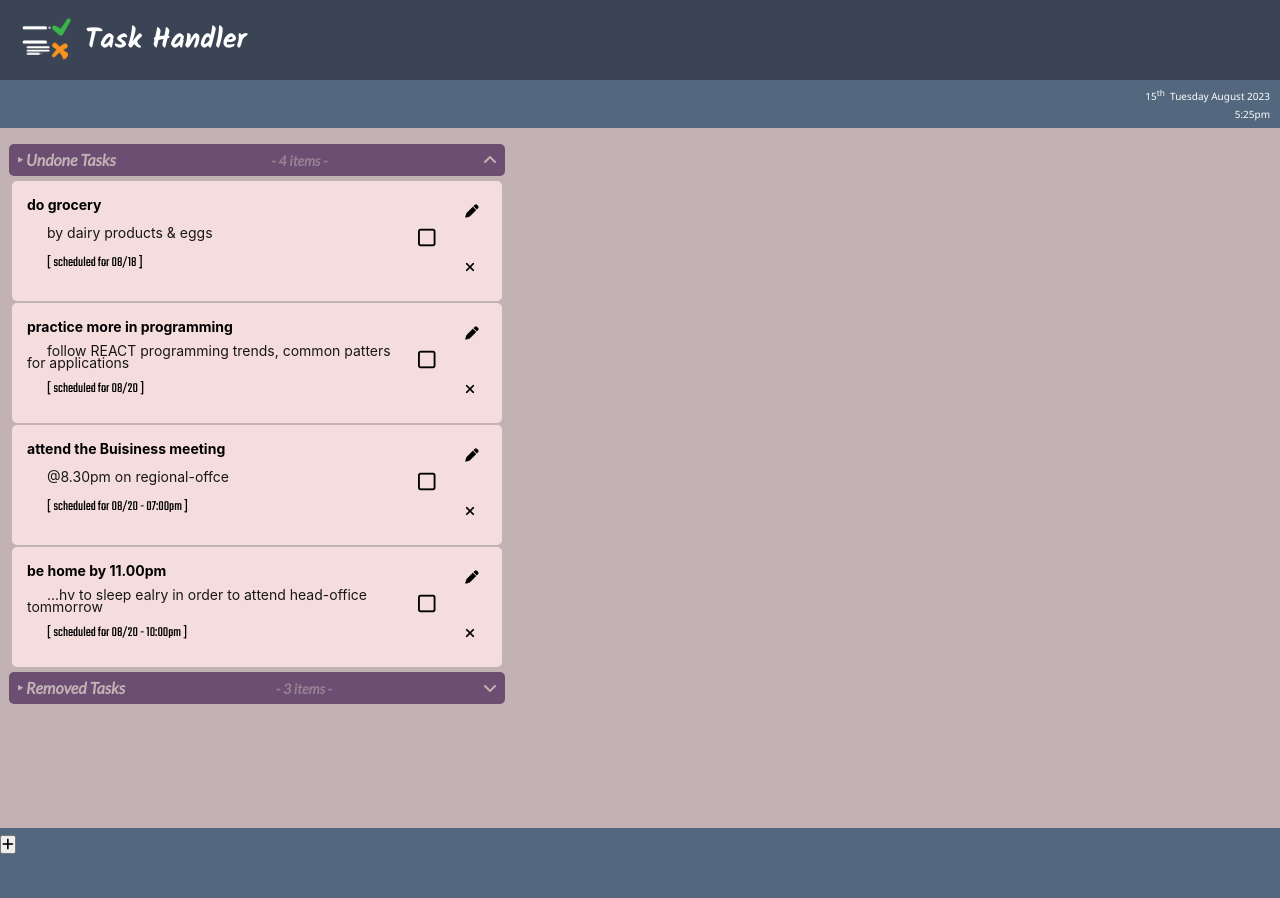
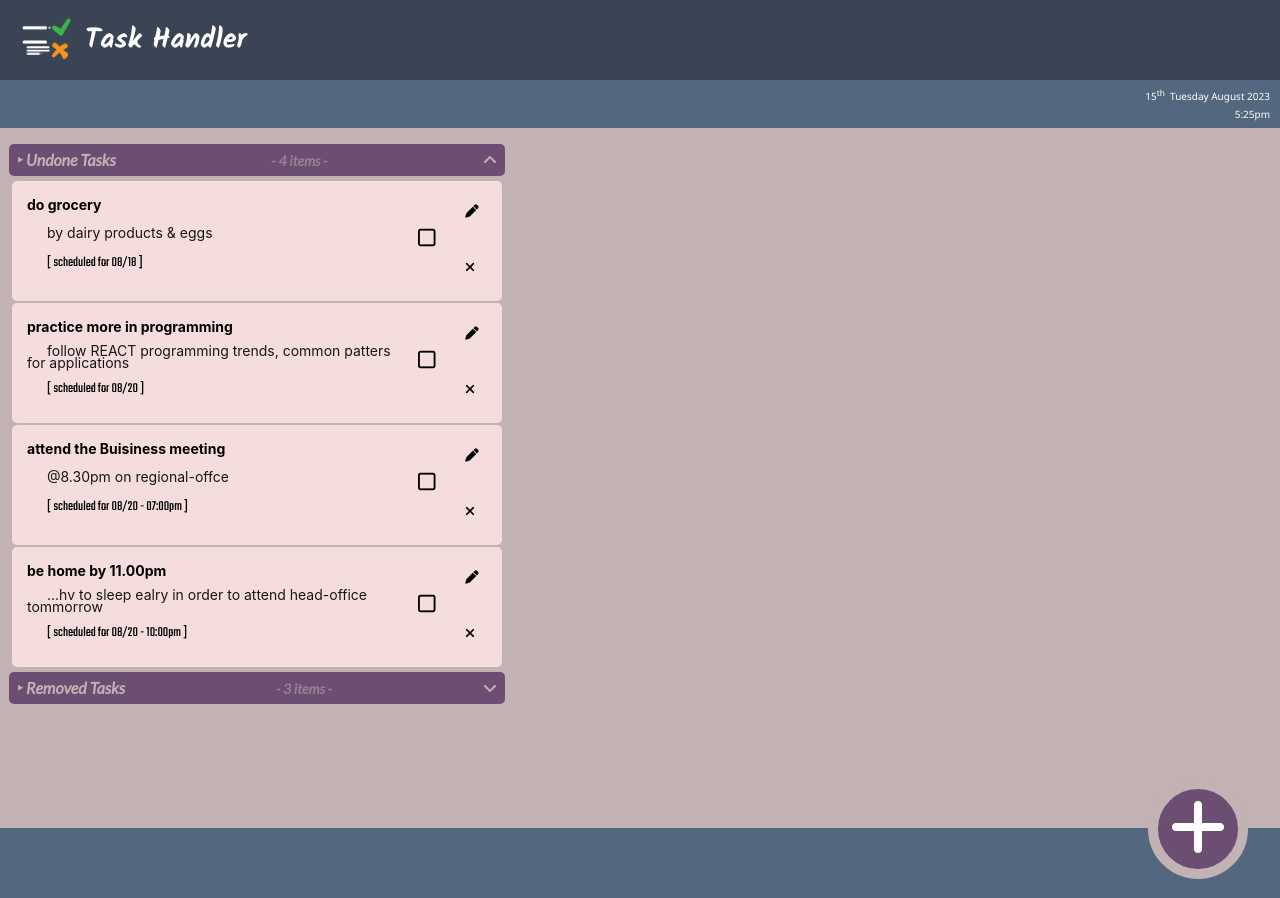
Before and after one commit to M-lakshan/REACT_simple-task-handler, a React (Create React App) app: page / in a window 1280 px wide. Shown: the top 898 px of the page. Built offline with nearby package versions, Linux system fonts and the light colour scheme.

Commit message:
AddTask logic added

```diff
--- a/src/components/AddTask.js
+++ b/src/components/AddTask.js
@@ -1,9 +1,23 @@
-import React, {useState} from 'react';
+import React from 'react';
 
-const AddTask = () => {
+const AddTask = ({ comp_st, edit }) => {
+  const handleAddTaskClick = () => {
+    edit[1](false,{
+      id: '',
+      name: '',
+      details: '',
+      scheduled_for: '',
+      tags: '',
+      completed: '',
+      removed: ''
+    });
+    comp_st[1](true);
+    document.querySelector('footer').classList.add('focus_out');
+  }
+
   return (
-    <button >
-      <abbr title="Add-Task"><i class="fa-solid fa-plus"></i></abbr>
+    <button id="add_task" onClick={() => handleAddTaskClick()}>
+      <abbr title="Add-Task"><i className="fa-solid fa-plus"></i></abbr>
     </button>
   );
 }
```
